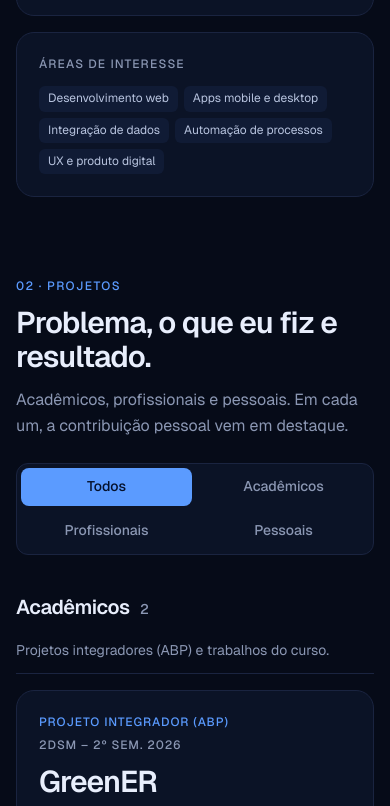
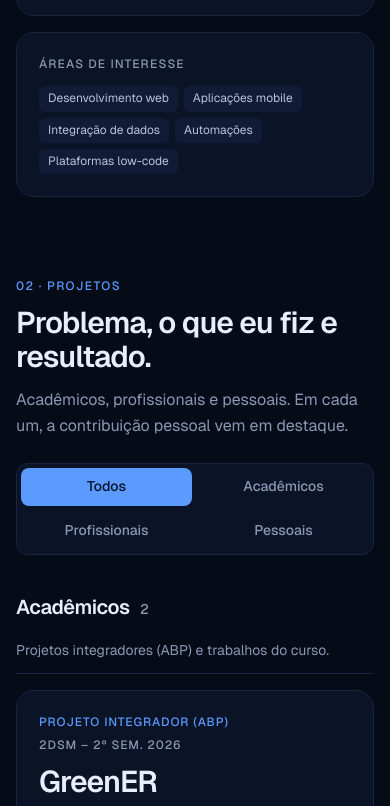
Before and after one commit to fatec-jacarei-dsm-portfolio/ra2581392613018, a plain HTML site: page docs/index.html in a window 390 px wide. Shown: the part 1618-2424 px from the top of the page. Drawn offline with Linux system fonts and the light colour scheme.

Commit message:
Iguala os interesses do site aos citados no pitch
- content.js e index.html: as duas listas de interesses (Sobre e Currículo)
  passam a ser: Desenvolvimento web, Aplicações mobile, Integração de dados,
  Automações e Plataformas low-code, como no vídeo
- index.html: a seção de vídeos troca "Cerca de um minuto cada" por
  "Vídeos curtos", já que o pitch do 2DSM tem 1:20

```diff
--- a/docs/assets/js/content.js
+++ b/docs/assets/js/content.js
@@ -18,10 +18,10 @@ window.PORTFOLIO_DATA = {
       "Busco oportunidades para desenvolver aplicações web completas, com atenção a interfaces responsivas, experiência do usuário, qualidade de código e manutenção.",
     interests: [
       "Desenvolvimento web",
-      "Apps mobile e desktop",
+      "Aplicações mobile",
       "Integração de dados",
-      "Automação de processos",
-      "UX e produto digital",
+      "Automações",
+      "Plataformas low-code",
     ],
     // Semestre atual é calculado por data a partir do ingresso (main.js).
     entry: { year: 2026, term: 1 },
@@ -177,7 +177,7 @@ window.PORTFOLIO_DATA = {
   },
 
   languages: ["Português – nativo", "Inglês – fluente"],
-  interests: ["Desenvolvimento de web apps", "Interfaces acessíveis", "Produto digital", "Automação e dados"],
+  interests: ["Desenvolvimento web", "Aplicações mobile", "Integração de dados", "Automações", "Plataformas low-code"],
 
   videos: [
     { label: "2DSM", url: "https://youtu.be/wSlFU4QRQfU", note: "Apresentação dos projetos de 1DSM e 2DSM" },
--- a/docs/index.html
+++ b/docs/index.html
@@ -99,7 +99,7 @@
 
           <article class="about-card reveal" data-delay="2">
             <h3>Áreas de interesse</h3>
-            <ul class="tag-list" data-list="profile-interests"><li>Desenvolvimento web</li><li>Apps mobile e desktop</li><li>Integração de dados</li></ul>
+            <ul class="tag-list" data-list="profile-interests"><li>Desenvolvimento web</li><li>Aplicações mobile</li><li>Integração de dados</li><li>Automações</li><li>Plataformas low-code</li></ul>
           </article>
         </div>
       </section>
@@ -198,7 +198,7 @@
             </section>
             <section>
               <h3>Interesses</h3>
-              <ul class="plain-list" data-list="interests"><li>Desenvolvimento de web apps</li><li>Interfaces acessíveis</li><li>Produto digital</li></ul>
+              <ul class="plain-list" data-list="interests"><li>Desenvolvimento web</li><li>Aplicações mobile</li><li>Integração de dados</li><li>Automações</li><li>Plataformas low-code</li></ul>
             </section>
           </div>
         </div>
@@ -209,7 +209,7 @@
         <div class="section-heading reveal">
           <p class="eyebrow">04 · Vídeos</p>
           <h2 id="videos-title">Pitches de apresentação.</h2>
-          <p>Cerca de um minuto cada, gravados nos semestres pares, sobre as contribuições nas duas ABPs mais recentes.</p>
+          <p>Vídeos curtos, gravados nos semestres pares, sobre as contribuições nas duas ABPs mais recentes.</p>
         </div>
         <div id="video-list" class="video-list">
           <article class="video-item reveal"><span class="video-label">2DSM</span><p>Projetos de 1DSM e 2DSM</p><strong class="video-pending">Em breve</strong></article>
```
